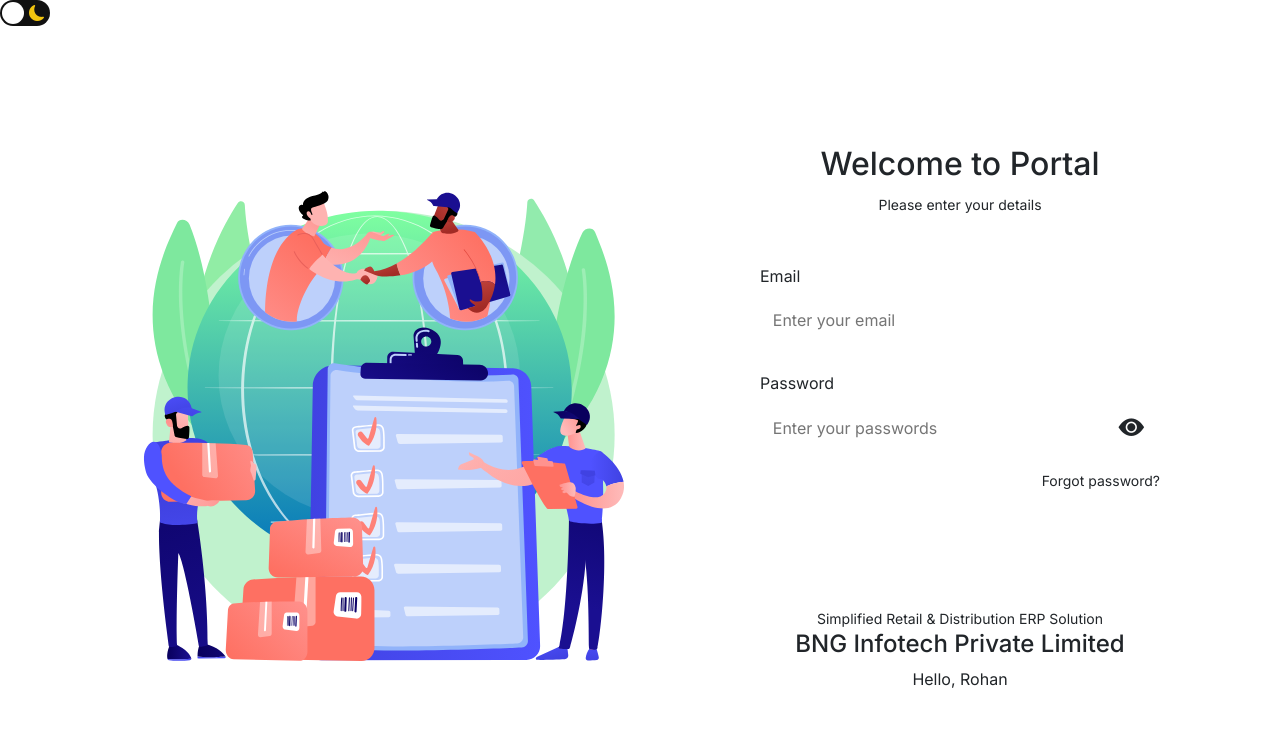
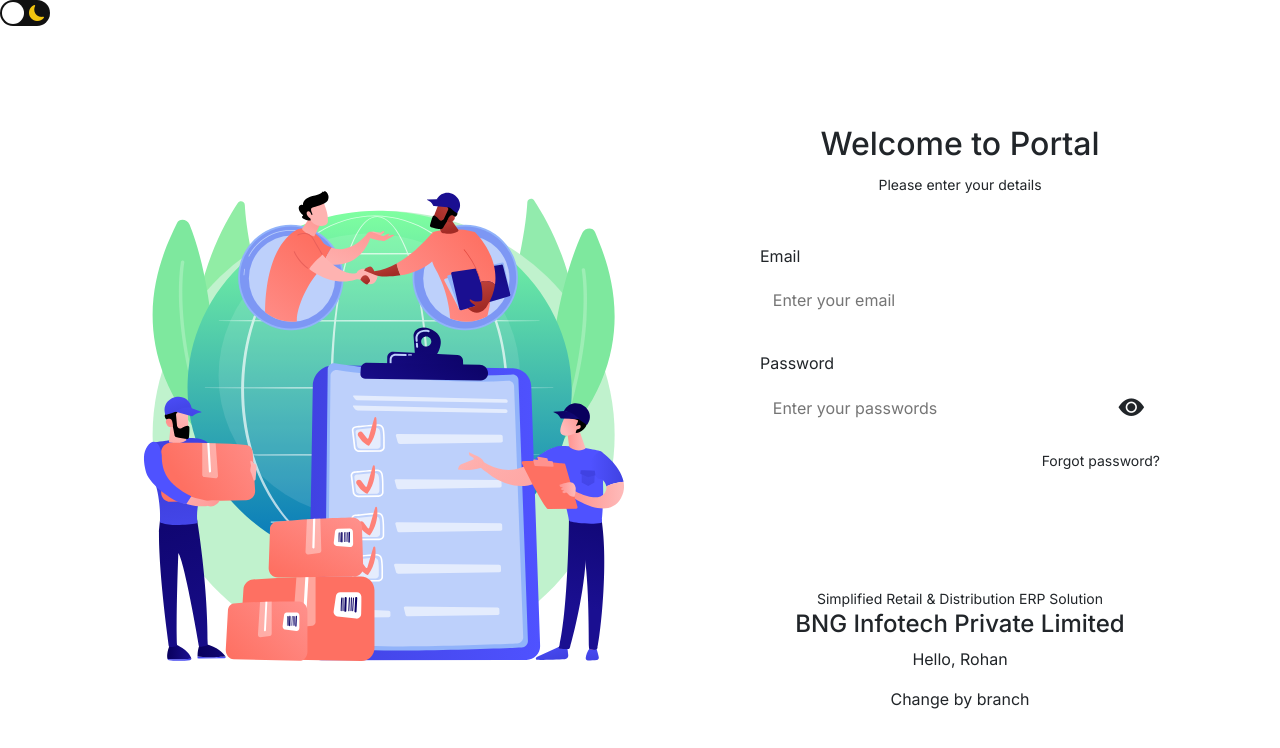
Before and after one commit to ayushpanwar112/Vendor-Portal, an Angular app: page / in a window 1280 px wide. Shown: the top 748 px of the page. Built offline with nearby package versions, Linux system fonts and the light colour scheme.

Commit message:
branch edit

```diff
--- a/src/app/pages/login/login.component.html
+++ b/src/app/pages/login/login.component.html
@@ -68,6 +68,7 @@
         <small>Simplified Retail & Distribution ERP Solution</small>
         <h4>BNG Infotech Private Limited</h4>
         <p>Hello, Rohan</p>
+        <p>Change by branch</p>
       </div>
     </div>
   </section>
```
